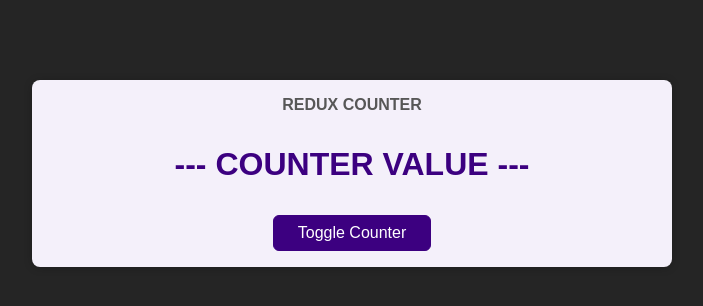
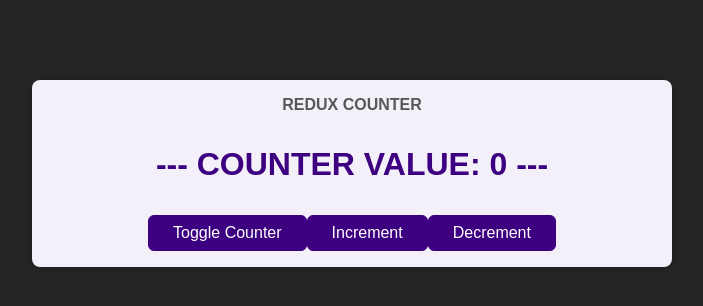
Before and after one commit to MS-D-rei/React_Redux_SampleApp, a React (Vite) app: page / in a window 1280 px wide. Shown: the top 306 px of the page, without its empty margins (288-991 px from the left). Built offline with nearby package versions, Linux system fonts and the light colour scheme.

Commit message:
add createSlice and configureStore of counter with redux toolkit

```diff
--- a/src/components/Counter.tsx
+++ b/src/components/Counter.tsx
@@ -3,15 +3,29 @@
   CounterMain,
   CounterValueDiv,
 } from '@/components/CounterStyle';
+import { decrement, increment } from '@/store/slice';
+import { store } from '@/store/store'
 
 function Counter() {
   const toggleCounterHandler = () => {};
 
+  store.subscribe(() => console.log(store.getState()))
+
+  const incrementHandler = () => {
+    store.dispatch(increment());
+  }
+
+  const decrementHandler = () => {
+    store.dispatch(decrement());
+  }
+
   return (
     <CounterMain>
       <CounterHeadline1>Redux Counter</CounterHeadline1>
-      <CounterValueDiv>--- COUNTER VALUE ---</CounterValueDiv>
+      <CounterValueDiv>--- COUNTER VALUE: {store.getState().counters.counter} ---</CounterValueDiv>
       <button onClick={toggleCounterHandler}>Toggle Counter</button>
+      <button onClick={incrementHandler}>Increment</button>
+      <button onClick={decrementHandler}>Decrement</button>
     </CounterMain>
   );
 }
--- /dev/null
+++ b/src/store/slice.ts
@@ -0,0 +1,18 @@
+import { createSlice } from '@reduxjs/toolkit';
+import { Counter } from '@/store/types';
+
+const counterSlice = createSlice({
+  name: 'counters',
+  initialState: { counter: 0 },
+  reducers: {
+    increment(state: Counter) {
+      state.counter += 1;
+    },
+    decrement(state: Counter) {
+      state.counter -= 1;
+    },
+  },
+});
+
+export const { increment, decrement } = counterSlice.actions;
+export default counterSlice.reducer;
--- /dev/null
+++ b/src/store/store.ts
@@ -0,0 +1,8 @@
+import { configureStore } from '@reduxjs/toolkit';
+import counterReducer from '@/store/slice';
+
+export const store = configureStore({
+  reducer: {
+    counters: counterReducer,
+  },
+});
--- /dev/null
+++ b/src/store/types.ts
@@ -0,0 +1,3 @@
+export interface Counter {
+  counter: number;
+}
```
